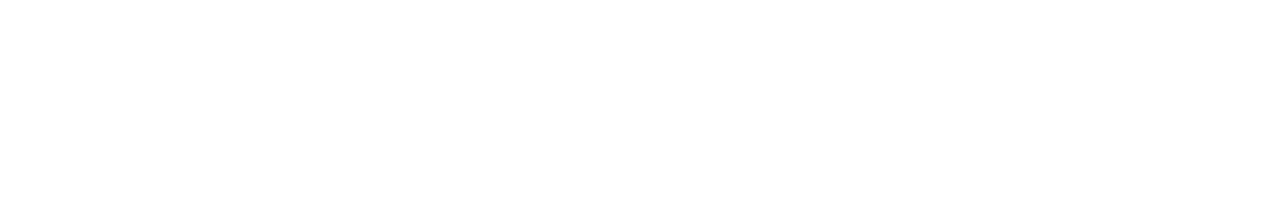
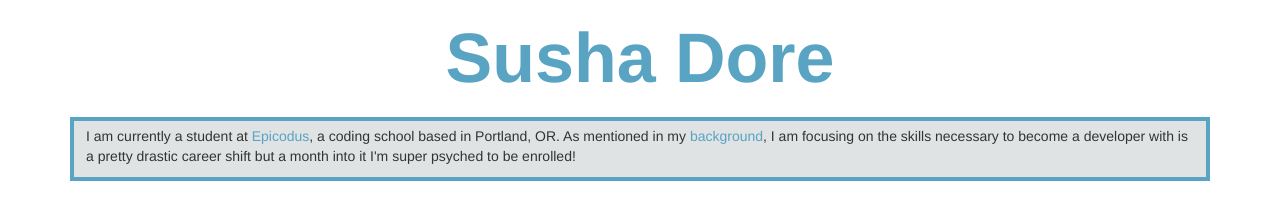
Before and after one commit to sushadore/First-Code-Review, a plain HTML site: page projects.html in a window 1280 px wide. Drawn offline with Linux system fonts and the light colour scheme.

Commit message:
create projects page including box model

```diff
--- a/background.html
+++ b/background.html
@@ -1,7 +1,7 @@
 <!DOCTYPE html>
 <html>
   <head>
-    <link href="css/bootstrap" rel="stylesheet" type="text/css" media="screen">
+    <link href="css/bootstrap.css" rel="stylesheet" type="text/css" media="screen">
     <link href="css/styles.css" rel="stylesheet" type="text/css" media="screen">
     <title>Susha's background</title>
   </head>
--- a/css/styles.css
+++ b/css/styles.css
@@ -24,3 +24,15 @@ h2 {
   font-style: italic;
   font-family: serif;
 }
+
+.box1 {
+  margin-top: 20px;
+  border: 4px;
+  border-style: solid;
+  border-color: #59A3C3;
+  padding-top: 5px;
+  padding-bottom: .5px;
+  padding-left: 12px;
+  padding-right: 12px;
+  background-color: #E0E3E4;
+}
--- a/projects.html
+++ b/projects.html
@@ -0,0 +1,16 @@
+<!DOCTYPE html>
+<html>
+  <head>
+    <link href="css/bootstrap.css" rel="stylesheet" type="text/css" media="screen">
+    <link href="css/styles.css" rel="stylesheet" type="text/css" media="screen">
+    <title>Susha's Epicodus projects</title>
+  </head>
+  <body>
+    <div class="container">
+      <h1 id="head1"><a href="index.html">Susha Dore</a></h1>
+      <div class="box1">
+        <p>I am currently a student at <a href="http://www.epicodus.com"> Epicodus</a>, a coding school based in Portland, OR. As mentioned in my <a href="background.html">background</a>, I am focusing on the skills necessary to become a developer with is a pretty drastic career shift but a month into it I'm super psyched to be enrolled!</p>
+      </div>
+    </div>
+  </body>
+</html>
```
Also changed, not shown: interests.html (+1 -1 lines).
